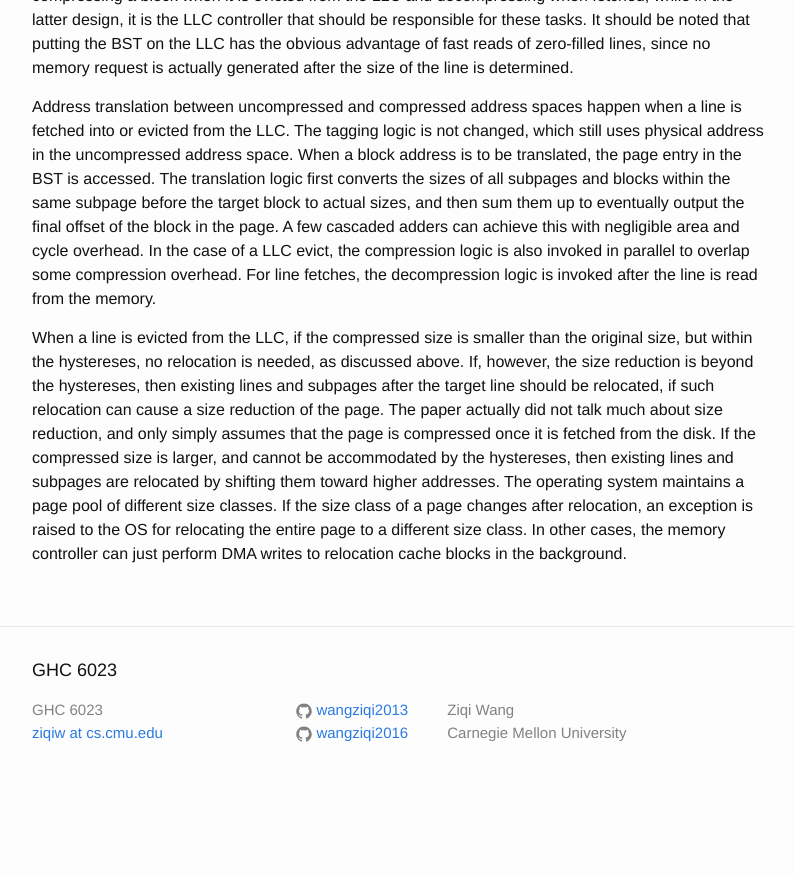
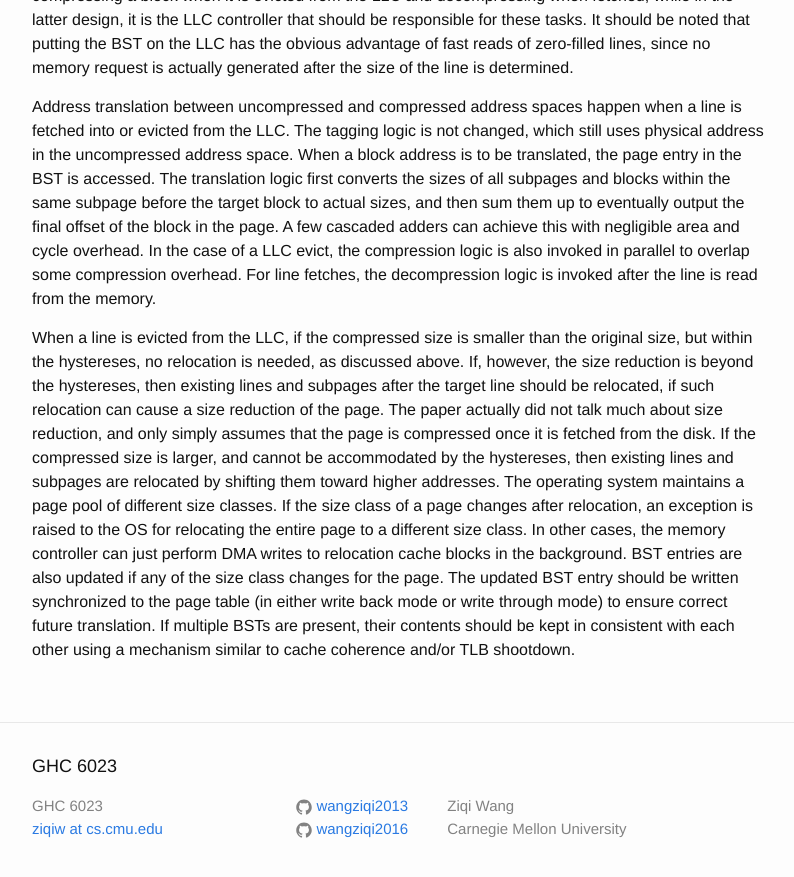
Before and after one commit to wangziqi2013/wangziqi2013.github.io, a Jekyll site: the page built from _posts/2020-05-31-a-robust-main-mem-compression-scheme.markdown, in a window 1280 px wide and 900 px high, scrolled down 1840 px. Shown: the top 877 px of the window, without its empty margins (238-1032 px from the left). Built offline with Jekyll 4.4.1, drawn with Linux system fonts in a browser that asks for light colours; before the commit the page ends 2644 px from its top, so only the background shows below that.

Commit message:
Adding coherence

```diff
--- a/_posts/2020-05-31-a-robust-main-mem-compression-scheme.markdown
+++ b/_posts/2020-05-31-a-robust-main-mem-compression-scheme.markdown
@@ -87,3 +87,7 @@ then existing lines and subpages are relocated by shifting them toward higher ad
 The operating system maintains a page pool of different size classes. If the size class of a page changes after
 relocation, an exception is raised to the OS for relocating the entire page to a different size class. In other cases,
 the memory controller can just perform DMA writes to relocation cache blocks in the background.
+BST entries are also updated if any of the size class changes for the page. The updated BST entry should be written
+synchronized to the page table (in either write back mode or write through mode) to ensure correct future translation.
+If multiple BSTs are present, their contents should be kept in consistent with each other using a mechanism similar to
+cache coherence and/or TLB shootdown.
```
